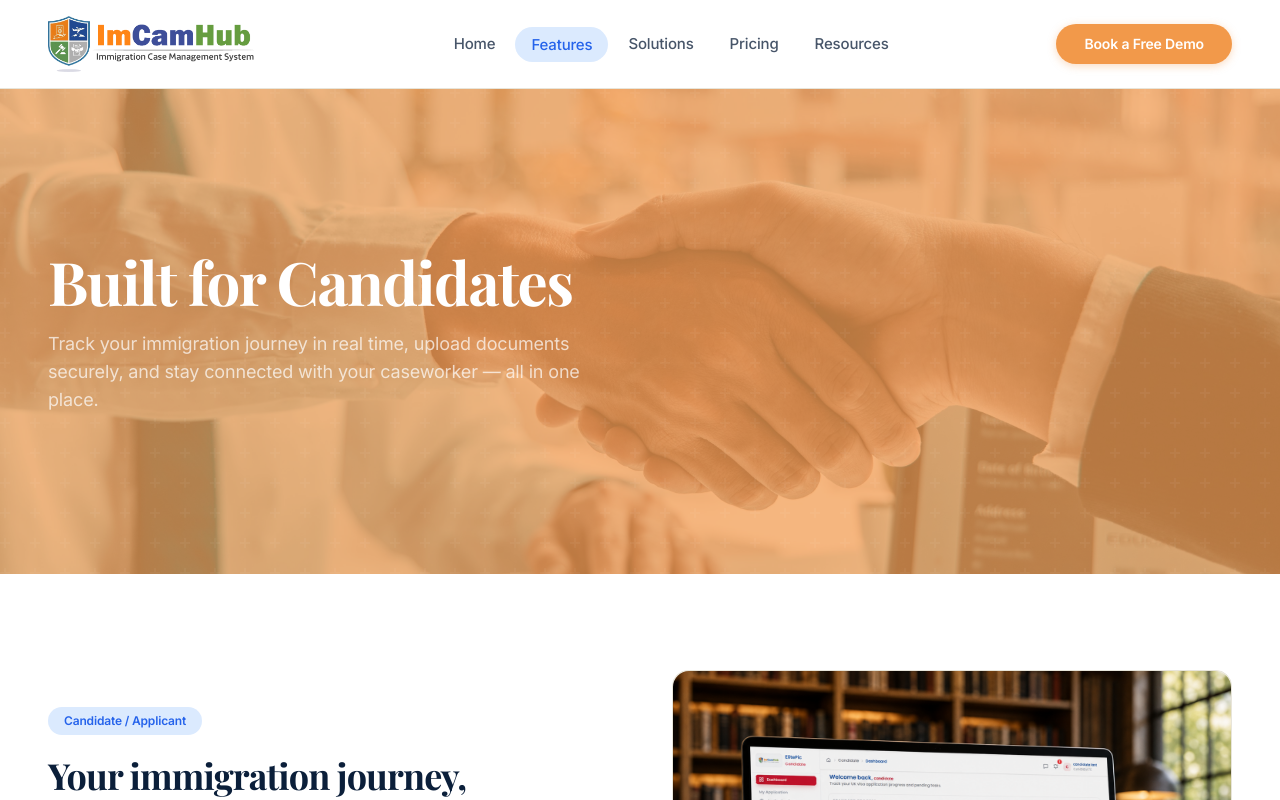
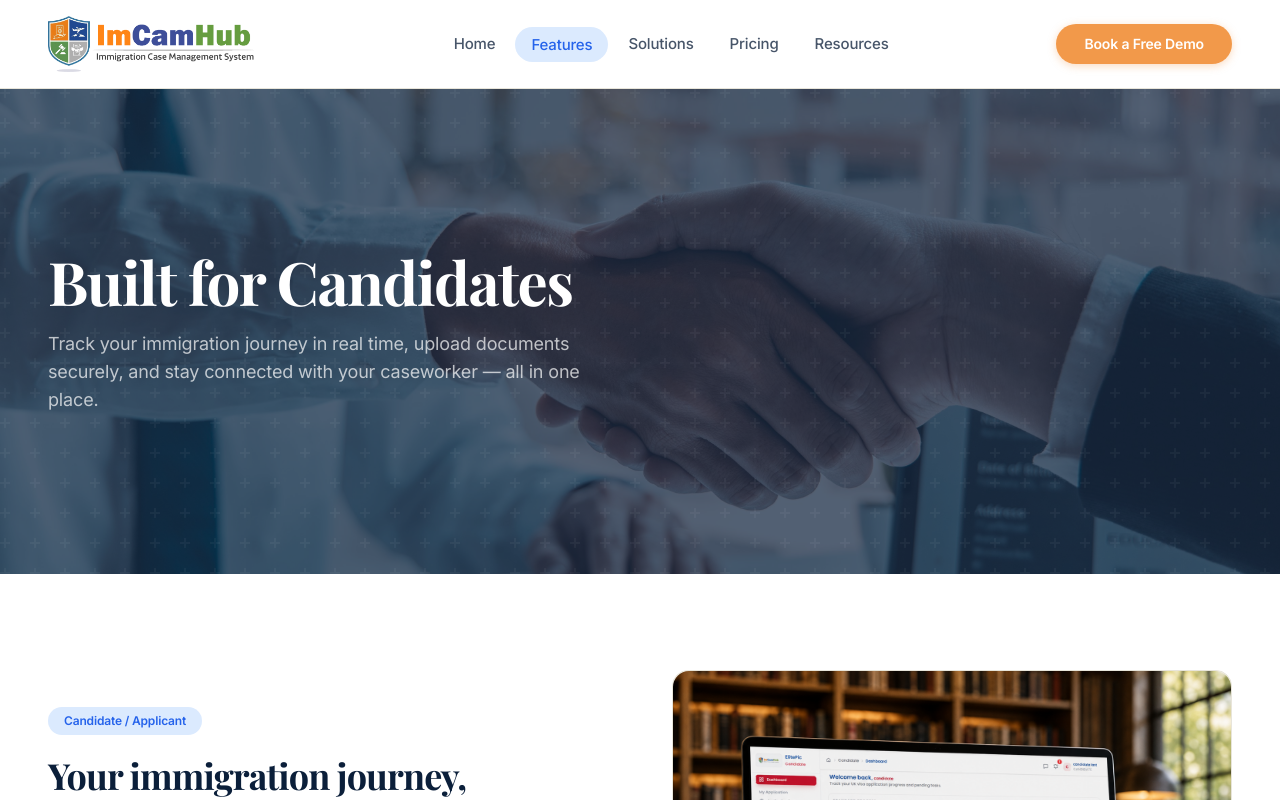
Before and after one commit to rahulchaudhari31/ImCam-Hub, a React (Vite) app in the folder imcam-hub/: page /features/candidate in a window 1280 px wide. Shown: the top 800 px of the page. Built offline with nearby package versions, Linux system fonts and the light colour scheme.

Commit message:
Update feature pages

```diff
--- a/imcam-hub/src/components/FeaturePageTemplate.jsx
+++ b/imcam-hub/src/components/FeaturePageTemplate.jsx
@@ -31,7 +31,7 @@ function AnimateOnScroll({ children, className = '', delay = 0 }) {
   );
 }
 
-function KenBurnsBanner({ overlayText, overlaySubline, bannerColor, bannerImage }) {
+function KenBurnsBanner({ overlayText, overlaySubline, bannerColor, bannerImage, bannerOverlay = true }) {
   const ref = useRef(null);
   const { scrollYProgress } = useScroll({
     target: ref,
@@ -52,7 +52,7 @@ function KenBurnsBanner({ overlayText, overlaySubline, bannerColor, bannerImage
             className="absolute inset-0 w-full h-full object-cover"
           />
         )}
-        {bannerImage && (
+        {bannerImage && bannerOverlay && (
           <div className={`absolute inset-0 ${bannerColor} opacity-70`} />
         )}
         <div className="absolute inset-0 opacity-[0.04]" style={{
@@ -93,6 +93,7 @@ export default function FeaturePageTemplate({
   bannerImage,
   introImage,
   middleImage,
+  bannerOverlay = true,
 }) {
   const featureRows = [];
   for (let i = 0; i < features.length; i += 3) {
@@ -107,6 +108,7 @@ export default function FeaturePageTemplate({
         overlaySubline={bannerSubline}
         bannerColor={bannerColor}
         bannerImage={bannerImage}
+        bannerOverlay={bannerOverlay}
       />
 
       {/* 2. Intro Section — 2-column */}
--- a/imcam-hub/src/pages/FeatureCandidate.jsx
+++ b/imcam-hub/src/pages/FeatureCandidate.jsx
@@ -80,7 +80,7 @@ export default function FeatureCandidate() {
       roleName="Candidate / Applicant"
       bannerText="Built for Candidates"
       bannerSubline="Track your immigration journey in real time, upload documents securely, and stay connected with your caseworker — all in one place."
-      bannerColor="bg-amber"
+      bannerColor="bg-navy"
       introHeading="Your immigration journey, transparent."
       introText={[
         'Applying for immigration status is stressful enough without the added anxiety of wondering where your case stands. Candidates deserve clarity, not radio silence.',
--- a/imcam-hub/src/pages/FeatureCaseworker.jsx
+++ b/imcam-hub/src/pages/FeatureCaseworker.jsx
@@ -81,7 +81,7 @@ export default function FeatureCaseworker() {
       roleName="Caseworker"
       bannerText="Built for Caseworkers"
       bannerSubline="Manage your matters faster with automated workflows, automated checklists, and deadline tracking that never lets anything slip."
-      bannerColor="bg-teal"
+      bannerColor="bg-navy"
       introHeading="Work smarter on every matter."
       introText={[
         'Caseworkers juggle dozens of active matters at any given time, each with unique deadlines, document requirements, and client expectations. The margin for error is zero.',
```
